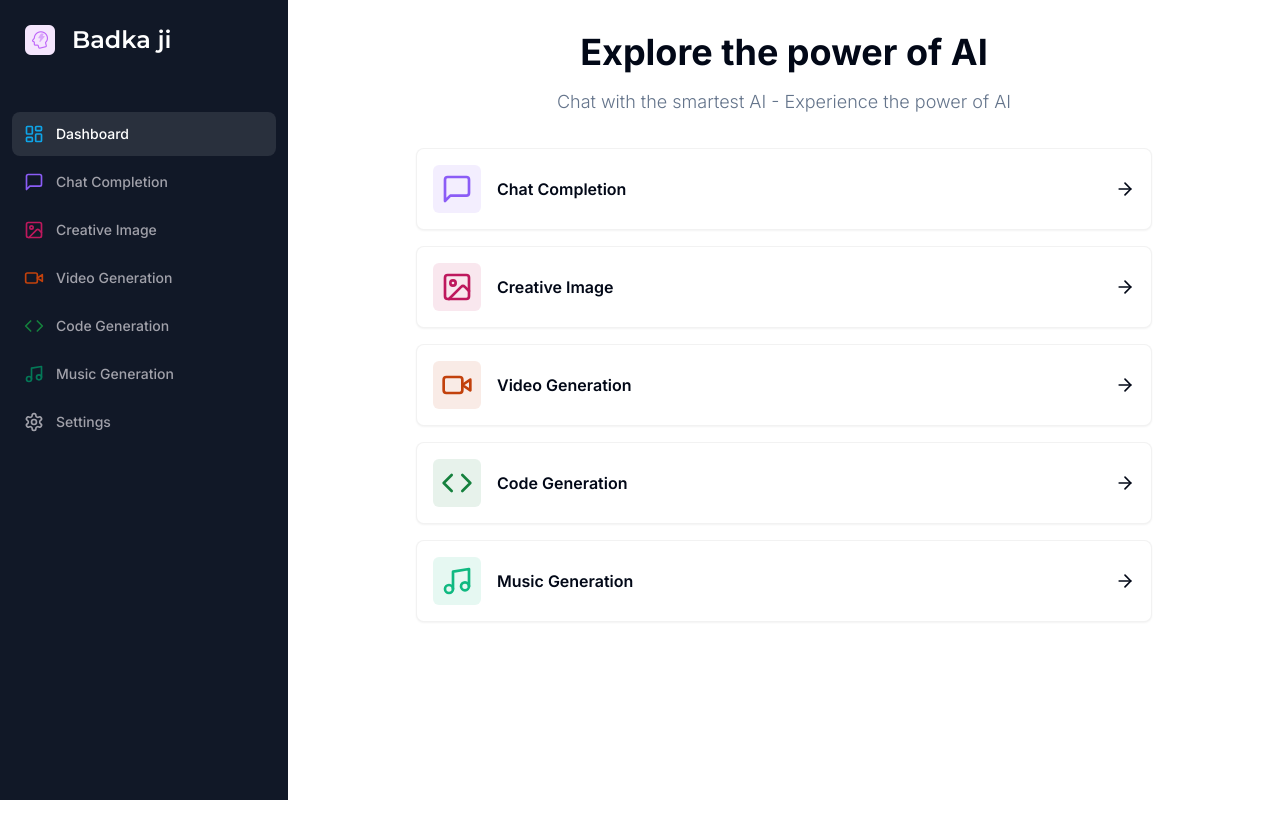
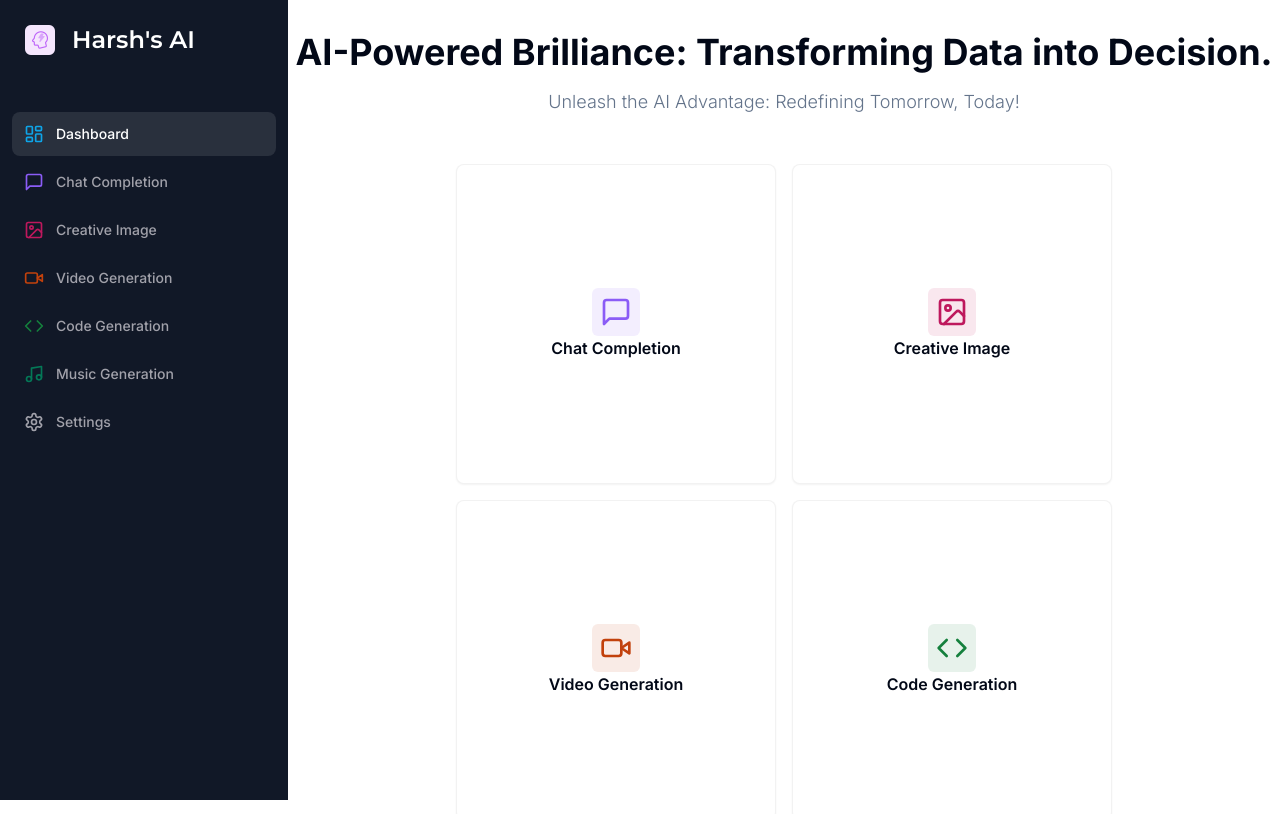
Before and after one commit to harshKapil1999/ai-saas, a Next.js app: page /dashboard in a window 1280 px wide. Shown: the top 814 px of the page. Built offline with nearby package versions, Linux system fonts and the light colour scheme.

Commit message:
Styles changes, content updates, etc.

```diff
--- a/app/(dashboard)/(routes)/chat/page.tsx
+++ b/app/(dashboard)/(routes)/chat/page.tsx
@@ -85,7 +85,7 @@ const ConversationPage = () => {
         <div>
             <Heading
                 title="Chat Completion"
-                description="Our most advanced conversation model."
+                description="Our most advanced conversation model based on Meta-Llama-2-70b-Chat."
                 icon={MessageSquare}
                 iconColor="text-violet-500"
                 bgColor="bg-violet-500/10"
@@ -105,7 +105,7 @@ const ConversationPage = () => {
                                             <Input
                                                 className="border-0 outline-none focus-visible:ring-0 focus-visible:ring-transparent"
                                                 disabled={isLoading}
-                                                placeholder="Ask Badka ji anything..."
+                                                placeholder="Ask ai anything..."
                                                 {...field}
                                             />
                                         </FormControl>
--- a/app/(dashboard)/(routes)/creative-image/page.tsx
+++ b/app/(dashboard)/(routes)/creative-image/page.tsx
@@ -91,7 +91,7 @@ const ImagePage = () => {
         <div>
             <Heading
                 title="Image Generation"
-                description="Turn your prompt into an image."
+                description="Turn your prompt into an image with our Stability-Ai image model."
                 icon={ImageIcon}
                 iconColor="text-pink-700"
                 bgColor="bg-pink-700/10"
--- a/app/(dashboard)/(routes)/dashboard/page.tsx
+++ b/app/(dashboard)/(routes)/dashboard/page.tsx
@@ -2,7 +2,7 @@
 
 import { Card } from "@/components/ui/card";
 import { cn } from "@/lib/utils";
-import { ArrowRight, Code, ImageIcon, MessageSquare, Music, Video } from "lucide-react";
+import { Code, ImageIcon, MessageSquare, Music, Video } from "lucide-react";
 import { useRouter } from "next/navigation";
 
 
@@ -65,20 +65,20 @@ const DashboardPage = () => {
       <div>
         <div className="mb-8 space-y-4">
           <h2 className="text-2xl md:text-4xl font-bold text-center">
-            Explore the power of AI
+          AI-Powered Brilliance: Transforming Data into Decision.
           </h2>
           <p className="text-muted-foreground font-light text-sm md:text-lg text-center">
-            Chat with the smartest AI - Experience the power of AI
+          Unleash the AI Advantage: Redefining Tomorrow, Today!
           </p>
         </div>
-        <div className="px-4 md:px-32 lg:px-32 space-y-4">
+        <div className="flex flex-wrap items-center justify-center gap-4 p-4">
           {tools.map((tool) => (
             <Card
               onClick={() => router.push(tool.href)}
               key={tool.href}
-              className="p-4 border-black/5 flex items-center justify-between hover:shadow-md transition cursor-pointer"
+              className="p-4 border-black/5 flex items-center justify-center hover:shadow-md transition cursor-pointe aspect-square max-w-xs w-full"
             >
-              <div className="flex items-center gap-x-4">
+              <div className="flex flex-col items-center gap-x-4">
                 <div className={cn ("p-2 w-fit rounded-md ", tool.bgColor)}>
                   <tool.icon className={cn ("w-8 h-8", tool.color)}/>
                 </div>
@@ -86,7 +86,6 @@ const DashboardPage = () => {
                   {tool.label}
                 </div>
               </div>
-              <ArrowRight className="w-5 h-5"/>
             </Card>
           ))}
         </div>
--- a/components/landing-hero.tsx
+++ b/components/landing-hero.tsx
@@ -10,7 +10,7 @@ export const LandingHero = () => {
     return (
         <div className=" text-white font-bold py-36 text-center space-y-5">
            <div className="text-4xl sm:text-5xl md:text-6xl lg:text-7xl space-y-5 font-extrabold">
-            <h1>The Best AI Tool for</h1>
+            <h1>Ignite Innovation with AI: Your Pathway to Boundless Growth!</h1>
             <div className="text-transparent bg-clip-text bg-gradient-to-r from-purple-400 to-pink-600">
                 <TypewriterComponent
                     options={{
@@ -28,7 +28,7 @@ export const LandingHero = () => {
             </div>
            </div>
            <div className=" text-sm md:text-xl font-light text-zinc-400">
-            Create Content Using AI 10x Faster.
+           AI, Amplified: Driving Progress, Accelerating Results!
            </div>
            <div>
             <Link href={isSignedIn ? "/dashboard" : "/sign-up"}>
--- a/components/landing-navbar.tsx
+++ b/components/landing-navbar.tsx
@@ -27,7 +27,7 @@ export const LandingNavbar = () => {
                     />
                 </div>
                 <h1 className={cn("text-2xl font-bold text-white", font.className)}>
-                    Badka ji
+                    Harsh&apos;s AI
                 </h1>
             </Link>
             <div className=" flex items-center gap-x-2">
--- a/components/sidebar.tsx
+++ b/components/sidebar.tsx
@@ -95,7 +95,7 @@ const Sidebar = () => {
                         />
                     </div>
                     <h1 className={cn (' text-2xl font-bold', montserrat.className)}>
-                        Badka ji
+                        Harsh&apos;s AI
                     </h1>
                 </Link>
                 <div className='space-y-1'>
```
